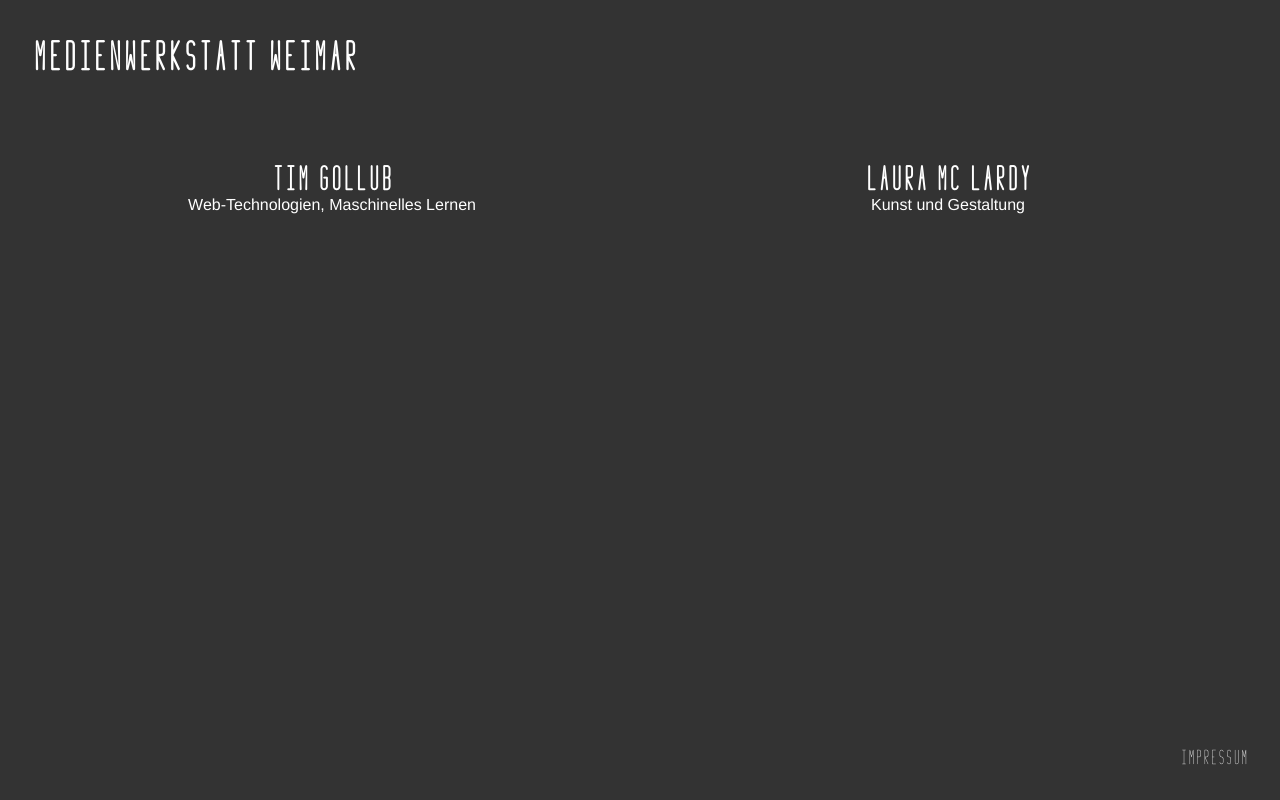
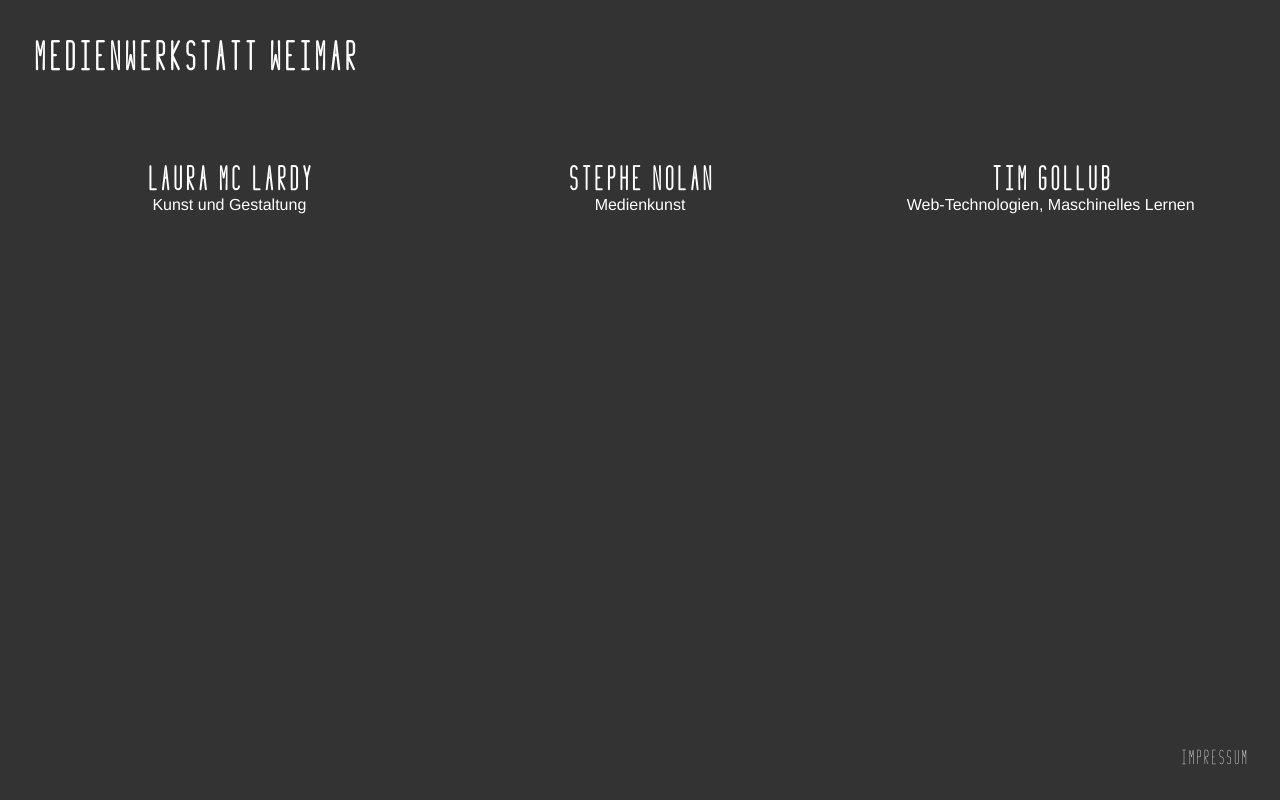
Before and after one commit to medienwerkstatt-weimar/homepage, a plain HTML site: page index.html in a window 1280 px wide. Drawn offline with Linux system fonts and the light colour scheme.

Commit message:
added Stephe

```diff
--- a/index.html
+++ b/index.html
@@ -14,12 +14,16 @@
 		<section>
 			<ul>
 				<li>
+					<h2>Laura Mc Lardy</h3>
+					<p>Kunst und Gestaltung</p>
+				</li>
+				<li>
+					<h2>Stephe Nolan</h3>
+					<p>Medienkunst</p>
+				</li>
+				<li>
 					<h2>Tim Gollub</h3>
 					<p>Web-Technologien, Maschinelles Lernen</p>
-				</li>
-				<li>
-					<h2>Laura Mc Lardy</h3>
-					<p>Kunst und Gestaltung</p>
 				</li>
 			</ul>
 		</section>
```
